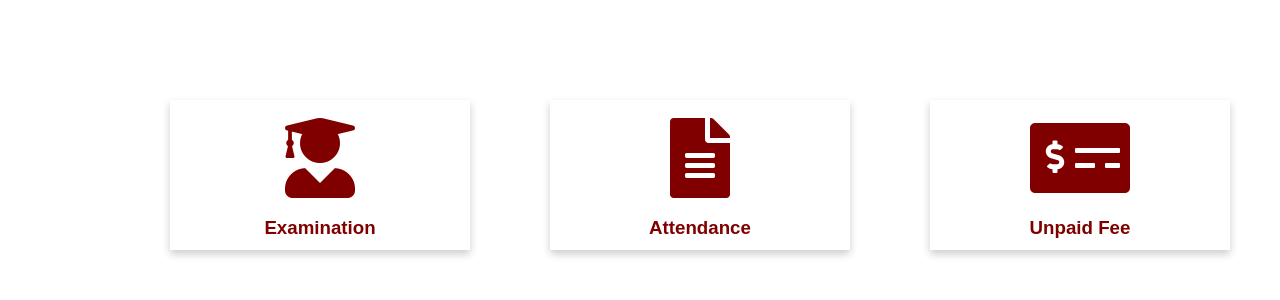
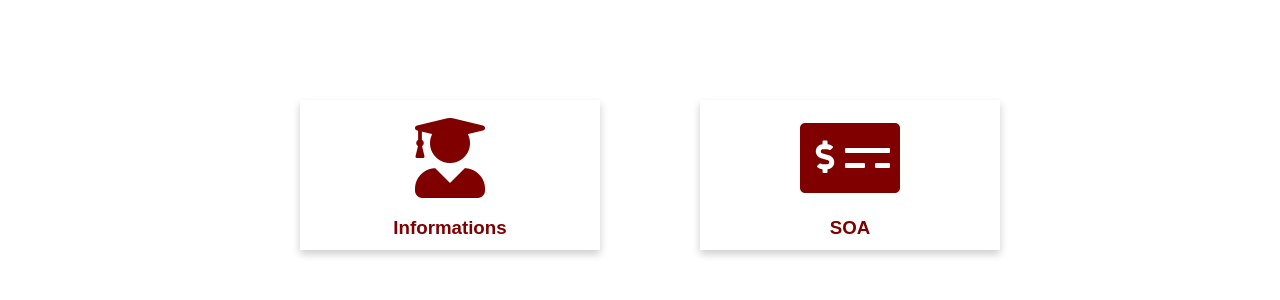
Before and after one commit to zadpopo/examination, a PHP site: page /student/flipcard_dashboard.php in a window 1280 px wide. Shown: the top 300 px of the page. Run offline with PHP 8.4, Linux system fonts and the light colour scheme; data comes from the database, SQL or seed files in the repository; data that the repository does not hold is empty; some libraries are stand-ins or nearby versions.

Commit message:
Add files via upload

```diff
--- a/student/flipcard.css
+++ b/student/flipcard.css
@@ -8,7 +8,7 @@ body {
   height: 150px;
   perspective: 1000px;
   position: absolute;
-  left: 170px;
+  left: 300px;
   top: 100px;
 }
 
@@ -107,7 +107,7 @@ body {
   height: 150px;
   perspective: 1000px;
   position: absolute;
-  left: 930px;
+  left: 700px;
   top: 100px;
 }
 
--- a/student/flipcard_dashboard.php
+++ b/student/flipcard_dashboard.php
@@ -26,6 +26,13 @@ include("php/connections.php");
   $d1= $r1->fetch_assoc();
   $active = $d1['year'];
 
+$q2 ="select * from studenttbl where student_number ='$user'";
+$r2 = mysqli_query($conn,$q2);
+$d2 =$r2->fetch_assoc();
+
+
+
+
 
 ?>
 </head>
@@ -38,50 +45,21 @@ include("php/connections.php");
       <br>
 
       <i class="fas fa-user-graduate fa-5x"></i>
-      <h3> Examination </h3>
+      <h3>Informations </h3>
 
     </div>
     <div class="flip-card-back">
       <br>
-      <h3>Finished Exams</h3>
-      <p><?php echo $active ?></p>
+      <h3><?php echo $d2['Program'];?></h3>
+      <p><?php echo $d2['Status'];?></p>
 
-      <h2><p></p></h2>
+      <p><?php echo $d2['Package'];?></p>
     </div>
   </div>
 </div>
 
 <!---flipcard2-exam--->
 
-<div class="flip-card2">
-  <div class="flip-card-inner2">
-    <div class="flip-card-front2" >
-      <br>
-
-      <i class="fas fa-file-alt fa-5x"></i>
-      <h3> Attendance</h3>
-
-    </div>
-    <div class="flip-card-back2">
-      <br>
-      <h2>Details</h2>
-      <p><?php echo $active ?></p>
-
-<?php
-
-
-$q3="SELECT COUNT(*) as ex FROM `lexamtb` WHERE `actyear` = '$active'";
-$r3= $conn->query($q3);
-$d3= $r3->fetch_assoc();
-$countt3 = $d3['ex'];
-
-
-?>
-
-      <h3><p><?php echo $countt3 ?></p></h3>
-    </div>
-  </div>
-</div>
 
 <!---flipcard3-uncollected fee--->
 
@@ -91,14 +69,15 @@ $countt3 = $d3['ex'];
       <br>
 
       <i class="fas fa-money-check-alt fa-5x"></i>
-      <h3>Unpaid Fee</h3>
+      <h3>SOA</h3>
 
     </div>
     <div class="flip-card-back3">
       <br>
-      <h2>Details</h2>
-      <p>Numbers</p>
-      <p></p>
+      <h4 style="color:green">Please Pay fully before due date</h4>
+      <p><h5>Balance ₱ <?php echo $d2['balance'];?></h5></p>
+
+
     </div>
   </div>
 </div>
```
